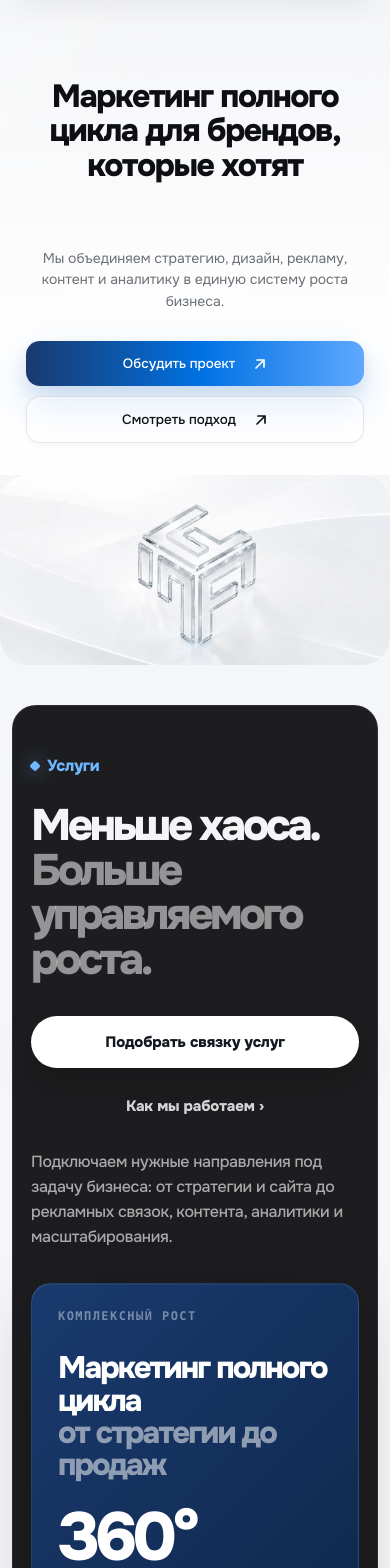
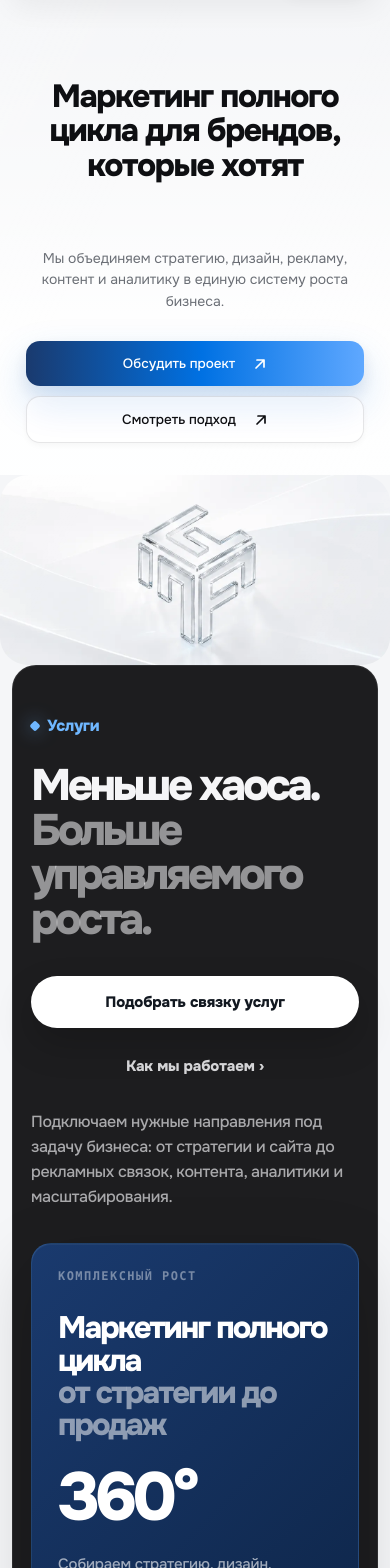
Before and after one commit to makeallperfectcompany/map2, a Next.js app: page / in a window 390 px wide. Shown: the top 1568 px of the page. Built offline with nearby package versions, Linux system fonts and the light colour scheme.

Commit message:
services: секция во всю ширину c margin 24px/12px как в референсе, контейнер прозрачный

```diff
--- a/src/components/sections/ServicesSection.module.css
+++ b/src/components/sections/ServicesSection.module.css
@@ -1,18 +1,19 @@
 .servicesSection {
   position: relative;
-  padding: 40px 0 72px;
+  margin: 0 24px;
+  border-radius: 32px;
+  padding: 72px 32px 64px;
   color: #F5F5F7;
+  background: #1D1D1F;
+  border: 1px solid rgba(255, 255, 255, 0.08);
 }
 
 .container {
   position: relative;
   z-index: 1;
-  width: min(100%, 1280px);
+  width: min(100%, 1232px);
   margin: 0 auto;
-  padding: 64px 28px 56px;
-  border-radius: 32px;
-  border: 1px solid rgba(255, 255, 255, 0.08);
-  background: #1D1D1F;
+  padding: 0;
 }
 
 .servicesIntro {
@@ -275,14 +276,16 @@
 
 @media (max-width: 760px) {
   .servicesSection {
-    padding: 40px 0 48px;
+    margin: 0 12px;
+    border-radius: 24px;
+    padding: 48px 18px 40px;
   }
 
   .container {
-    width: calc(100% - 24px);
-    padding: 48px 18px 40px;
-    border-radius: 24px;
-    margin: 0 12px;
+    width: 100%;
+    padding: 0;
+    margin: 0;
+    border-radius: 0;
   }
 
   .servicesIntro {
```
